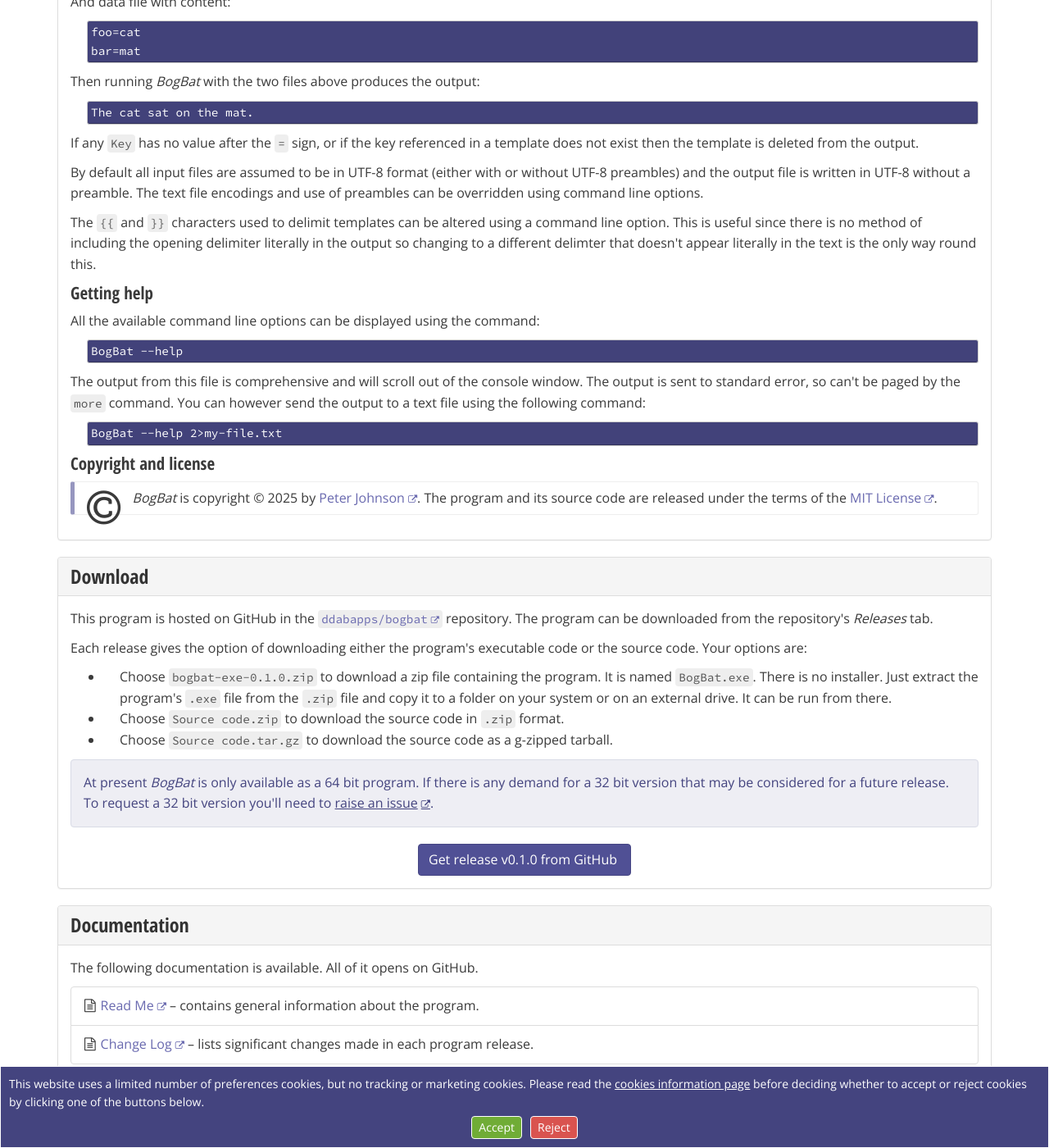
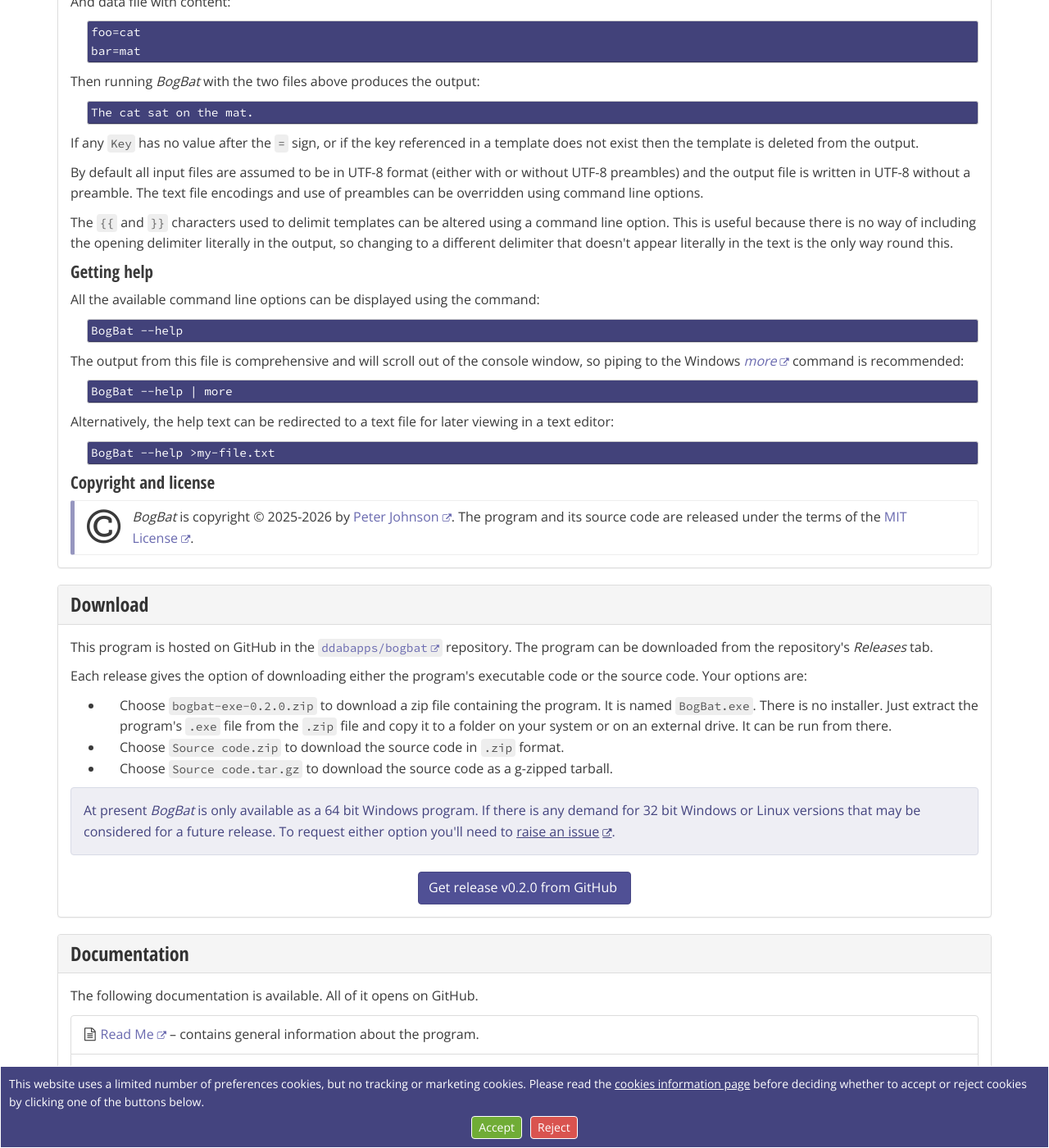
Before and after one commit to delphidabbler/delphidabbler.github.io, a Jekyll site: the page built from _software/bogbat.html, in a window 1280 px wide and 1400 px high, scrolled down 1238 px. Shown: the whole window at 82% size. Built offline with Jekyll 4.4.1, drawn with Linux system fonts in a browser that asks for light colours; some of the changed text lies outside the part shown.

Commit message:
Update bogbat page re release v0.2.0

```diff
--- a/_software/bogbat.html
+++ b/_software/bogbat.html
@@ -2,18 +2,18 @@
 layout: "programs-tplt"
 group: apps
 priority: 1.8
-version: "0.1.0"
-os: "Windows 7 SP1 & later"
-release-date: "2025-06-05"
+version: "0.2.0"
+os: "Windows 64 only"
+release-date: "2026-06-26"
 title: "BogBat"
 precis: "A bog-basic template replacement program."
 summary: "Command line program that replaces simple templates in text files with data values."
-meta-title: "BogBat: template replacement program | Open Source | 32/64 bit"
+meta-title: "BogBat: template replacement program | Open Source | 64 bit"
 meta-desc: 64 bit Windows command line program that reads in a template file and a data and writes an output file comprising the template file with all templates replaced by data from the data file."
 download-base-url: "https://github.com/ddabapps/bogbat/releases/tag/v"
 repo-url: "https://github.com/ddabapps/bogbat"
 want-header-buttons: true
-copyright-date: "2025"
+copyright-date: "2025-2026"
 status: "current"
 ---
 
@@ -77,7 +77,7 @@
             By default all input files are assumed to be in UTF-8 format (either with or without UTF-8 preambles) and the output file is written in UTF-8 without a preamble. The text file encodings and use of preambles can be overridden using command line options.
         </p>
         <p>
-            The <code>{%raw%}{{{%endraw%}</code> and <code>}}</code> characters used to delimit templates can be altered using a command line option. This is useful since there is no method of including the opening delimiter literally in the output so changing to a different delimter that doesn't appear literally in the text is the only way round this.
+            The <code>{%raw%}{{{%endraw%}</code> and <code>}}</code> characters used to delimit templates can be altered using a command line option. This is useful because there is no way of including the opening delimiter literally in the output, so changing to a different delimiter that doesn't appear literally in the text is the only way round this.
         </p>
 
         <h3>
@@ -89,16 +89,20 @@
         </p>
         <pre class="samp indent">BogBat --help</pre>
         <p>
-            The output from this file is comprehensive and will scroll out of the console window. The output is sent to standard error, so can't be paged by the <code>more</code> command. You can however send the output to a text file using the following command:
+            The output from this file is comprehensive and will scroll out of the console window, so piping to the Windows <a href="https://learn.microsoft.com/en-us/windows-server/administration/windows-commands/more"><em>more</em></a> command is recommended:
         </p>
-        <pre class="samp indent">BogBat --help 2>my-file.txt</pre>
+        <pre class="samp indent">BogBat --help | more</pre>
+        <p>
+            Alternatively, the help text can be redirected to a text file for later viewing in a text editor:
+        </p>
+        <pre class="samp indent">BogBat --help >my-file.txt</pre>
 
         <h3>
             Copyright and license
         </h3>
 
         <p class="callout callout-info">
-            <span class="fa fa-copyright fa-pull-left fa-3x"></span><em>BogBat</em> is copyright &copy; {{ page.copyright-date}} by <a href="{{ site.data.core.gravatar-url }}" aria-label="{{ site.data.core.gravatar-link-title }}">Peter Johnson</a>. The program and its source code are released under the terms of the <a href="https://delphidabbler.mit-license.org/{{page.copyright-date}}-/">MIT License</a>.
+            <span class="fa fa-copyright fa-pull-left fa-3x"></span><em>BogBat</em> is copyright &copy; {{ page.copyright-date}} by <a href="{{ site.data.core.gravatar-url }}" aria-label="{{ site.data.core.gravatar-link-title }}">Peter Johnson</a>. The program and its source code are released under the terms of the <a href="https://delphidabbler.mit-license.org/{{page.copyright-date}}/">MIT License</a>.
         </p>
     </div>
 </section>
@@ -127,7 +131,7 @@
                 Choose <code>Source&nbsp;code.tar.gz</code> to download the source code as a g-zipped tarball.
             </li>
         </ul>
-        <p class="alert alert-info">At present <em>BogBat</em> is only available as a 64 bit program. If there is any demand for a 32 bit version that may be considered for a future release. To request a 32 bit version you'll need to <a href="https://github.com/ddabapps/bogbat/issues" class="offsite">raise an issue</a>.</p>
+        <p class="alert alert-info">At present <em>BogBat</em> is only available as a 64 bit Windows program. If there is any demand for 32 bit Windows or Linux versions that may be considered for a future release. To request either option you'll need to <a href="https://github.com/ddabapps/bogbat/issues" class="offsite">raise an issue</a>.</p>
         <p class="text-center">
             <a class="btn btn-primary" role="button" href="{{ page.download-base-url }}{{ page.version }}" aria-label="Go to release v{{ page.version}} on GitHub">Get <span class="hidden-xs">release </span>v{{ page.version }} from GitHub</a>
         </p>
```
